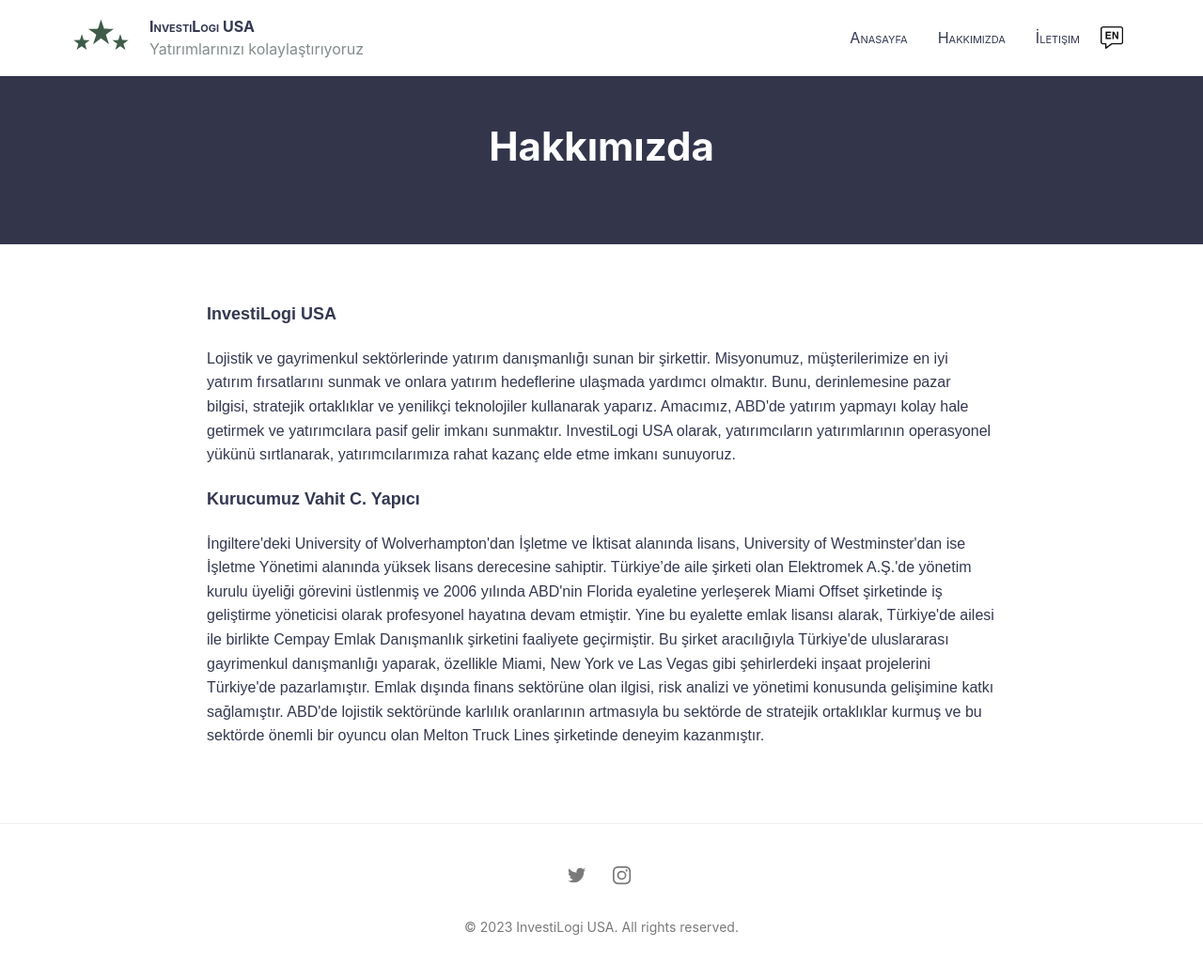
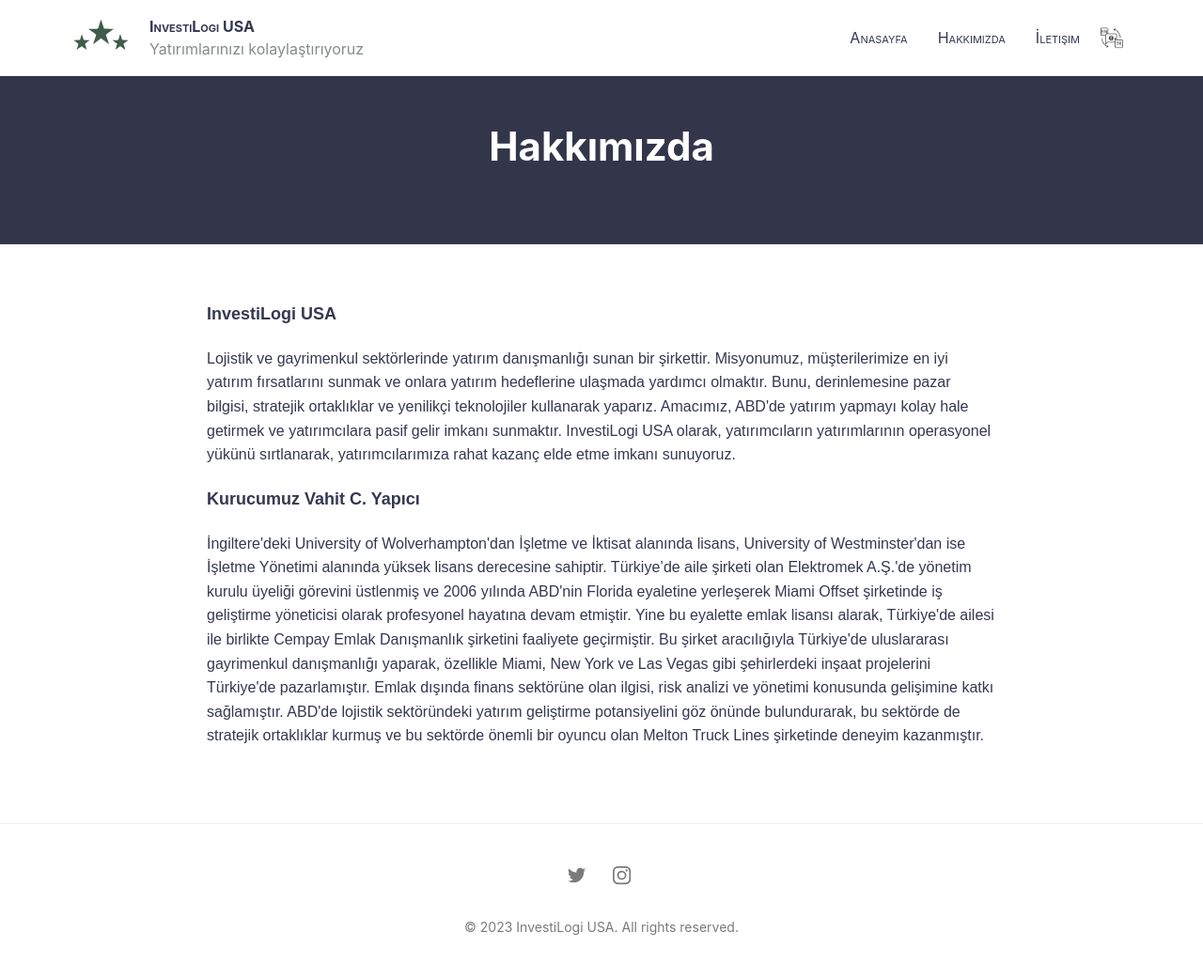
Before and after one commit to investmentiq/krembrule, a Jekyll site: the page built from about.md, in a window 1280 px wide. Shown: the whole page at 94% size. Built offline with Jekyll 4.4.1, drawn with Linux system fonts in a browser that asks for light colours.

Commit message:
Changes to about.md and language selector icon

```diff
--- a/about.md
+++ b/about.md
@@ -10,7 +10,7 @@ permalink: /about/
 <p>Lojistik ve gayrimenkul sektörlerinde yatırım danışmanlığı sunan bir şirkettir. Misyonumuz, müşterilerimize en iyi yatırım fırsatlarını sunmak ve onlara yatırım hedeflerine ulaşmada yardımcı olmaktır. Bunu, derinlemesine pazar bilgisi, stratejik ortaklıklar ve yenilikçi teknolojiler kullanarak yaparız. Amacımız, ABD'de yatırım yapmayı kolay hale getirmek ve yatırımcılara pasif gelir imkanı sunmaktır. InvestiLogi USA olarak, yatırımcıların yatırımlarının operasyonel yükünü sırtlanarak, yatırımcılarımıza rahat kazanç elde etme imkanı sunuyoruz.</p>
 
 <p style="font-size: 18px; font-weight: bold;">Kurucumuz Vahit C. Yapıcı</p>
-<p>İngiltere'deki University of Wolverhampton'dan İşletme ve İktisat alanında lisans, University of Westminster'dan ise İşletme Yönetimi alanında yüksek lisans derecesine sahiptir. Türkiye’de aile şirketi olan Elektromek A.Ş.'de yönetim kurulu üyeliği görevini üstlenmiş ve 2006 yılında ABD'nin Florida eyaletine yerleşerek Miami Offset şirketinde iş geliştirme yöneticisi olarak profesyonel hayatına devam etmiştir. Yine bu eyalette emlak lisansı alarak, Türkiye'de ailesi ile birlikte Cempay Emlak Danışmanlık şirketini faaliyete geçirmiştir. Bu şirket aracılığıyla Türkiye'de uluslararası gayrimenkul danışmanlığı yaparak, özellikle Miami, New York ve Las Vegas gibi şehirlerdeki inşaat projelerini Türkiye'de pazarlamıştır. Emlak dışında finans sektörüne olan ilgisi, risk analizi ve yönetimi konusunda gelişimine katkı sağlamıştır. ABD'de lojistik sektöründe karlılık oranlarının artmasıyla bu sektörde de stratejik ortaklıklar kurmuş ve bu sektörde önemli bir oyuncu olan Melton Truck Lines şirketinde deneyim kazanmıştır.</p>
+<p>İngiltere'deki University of Wolverhampton'dan İşletme ve İktisat alanında lisans, University of Westminster'dan ise İşletme Yönetimi alanında yüksek lisans derecesine sahiptir. Türkiye’de aile şirketi olan Elektromek A.Ş.'de yönetim kurulu üyeliği görevini üstlenmiş ve 2006 yılında ABD'nin Florida eyaletine yerleşerek Miami Offset şirketinde iş geliştirme yöneticisi olarak profesyonel hayatına devam etmiştir. Yine bu eyalette emlak lisansı alarak, Türkiye'de ailesi ile birlikte Cempay Emlak Danışmanlık şirketini faaliyete geçirmiştir. Bu şirket aracılığıyla Türkiye'de uluslararası gayrimenkul danışmanlığı yaparak, özellikle Miami, New York ve Las Vegas gibi şehirlerdeki inşaat projelerini Türkiye'de pazarlamıştır. Emlak dışında finans sektörüne olan ilgisi, risk analizi ve yönetimi konusunda gelişimine katkı sağlamıştır. ABD'de lojistik sektöründeki yatırım geliştirme potansiyelini göz önünde bulundurarak, bu sektörde de stratejik ortaklıklar kurmuş ve bu sektörde önemli bir oyuncu olan Melton Truck Lines şirketinde deneyim kazanmıştır.</p>
 
 
 </div>
```
Also changed, not shown: language-7-32.png.
